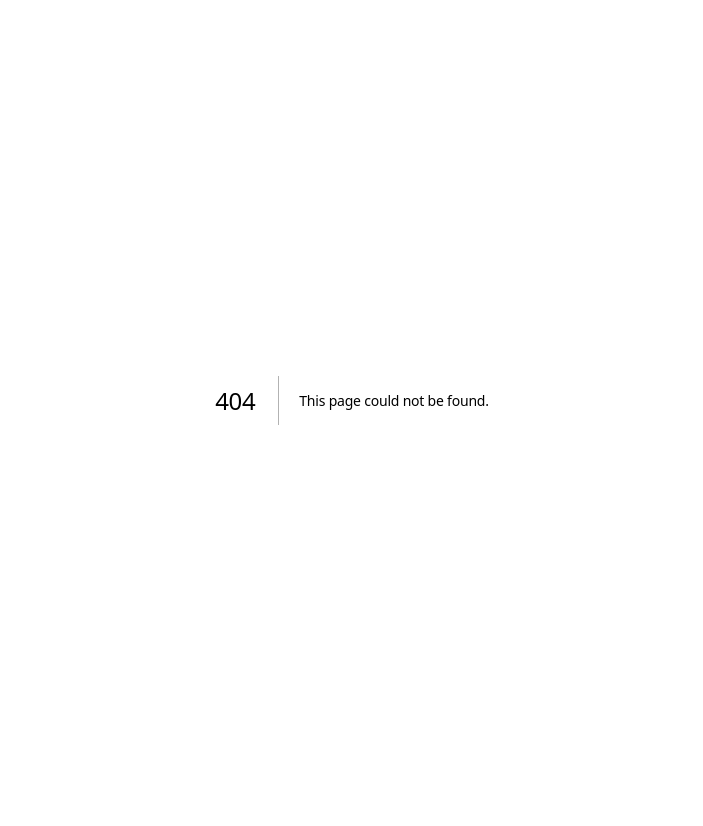
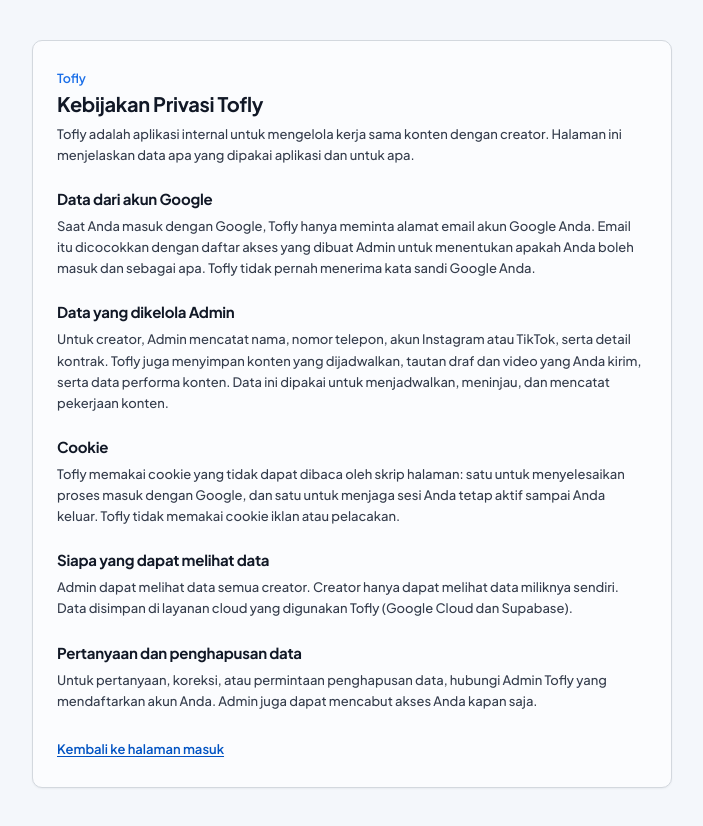
Before and after one commit to PROPENSI-PPL-Tofly/tofly-ugc-management, a Next.js app in the folder frontend/: page /privasi in a window 1280 px wide. Before the commit this address had no page. Shown: the whole page, without its empty margins (288-991 px from the left). Before the commit the page ends 800 px from the top, so only its background shows below. Built offline with nearby package versions, Linux system fonts and the light colour scheme.

Commit message:
[GREEN] Add the Kebijakan Privasi page for the Google consent screen, describing only what Tofly does, and link it from the login page

```diff
--- a/frontend/src/app/login/page.tsx
+++ b/frontend/src/app/login/page.tsx
@@ -1,3 +1,4 @@
+import Link from "next/link";
 import { buttonClasses } from "@/components/ui/button-classes";
 import { Panel } from "@/components/ui/panel";
 import { loginErrorMessage } from "@/lib/login-errors";
@@ -73,6 +74,14 @@ export default async function LoginPage({
             </a>
           </div>
         </Panel>
+        <p className="mt-4 text-center text-[12.5px]">
+          <Link
+            href="/privasi"
+            className="text-muted underline underline-offset-2 hover:text-ink"
+          >
+            Kebijakan Privasi
+          </Link>
+        </p>
       </div>
     </main>
   );
--- /dev/null
+++ b/frontend/src/app/privasi/page.tsx
@@ -0,0 +1,76 @@
+import Link from "next/link";
+import { Panel } from "@/components/ui/panel";
+
+export const metadata = {
+  title: "Kebijakan Privasi — Tofly",
+};
+
+const SECTION = "mt-6 text-[15px]";
+const BODY = "mt-2 text-[13px] leading-relaxed text-ink-2";
+
+/**
+ * The privacy policy Google links from its consent screen (Google Auth Platform → Branding).
+ * Public like /login, and limited to what the app actually does: no retention periods,
+ * company details or promises the product has not made.
+ */
+export default function PrivacyPage() {
+  return (
+    <main className="flex flex-1 justify-center px-4 py-10">
+      <div className="w-full max-w-[640px]">
+        <Panel>
+          <article className="px-6 py-7">
+            <p className="text-[12.5px] font-semibold text-accent">Tofly</p>
+            <h1 className="mt-1 text-[20px]">Kebijakan Privasi Tofly</h1>
+            <p className={BODY}>
+              Tofly adalah aplikasi internal untuk mengelola kerja sama konten dengan creator. Halaman
+              ini menjelaskan data apa yang dipakai aplikasi dan untuk apa.
+            </p>
+
+            <h2 className={SECTION}>Data dari akun Google</h2>
+            <p className={BODY}>
+              Saat Anda masuk dengan Google, Tofly hanya meminta alamat email akun Google Anda. Email
+              itu dicocokkan dengan daftar akses yang dibuat Admin untuk menentukan apakah Anda boleh
+              masuk dan sebagai apa. Tofly tidak pernah menerima kata sandi Google Anda.
+            </p>
+
+            <h2 className={SECTION}>Data yang dikelola Admin</h2>
+            <p className={BODY}>
+              Untuk creator, Admin mencatat nama, nomor telepon, akun Instagram atau TikTok, serta
+              detail kontrak. Tofly juga menyimpan konten yang dijadwalkan, tautan draf dan video yang
+              Anda kirim, serta data performa konten. Data ini dipakai untuk menjadwalkan, meninjau, dan
+              mencatat pekerjaan konten.
+            </p>
+
+            <h2 className={SECTION}>Cookie</h2>
+            <p className={BODY}>
+              Tofly memakai cookie yang tidak dapat dibaca oleh skrip halaman: satu untuk menyelesaikan
+              proses masuk dengan Google, dan satu untuk menjaga sesi Anda tetap aktif sampai Anda
+              keluar. Tofly tidak memakai cookie iklan atau pelacakan.
+            </p>
+
+            <h2 className={SECTION}>Siapa yang dapat melihat data</h2>
+            <p className={BODY}>
+              Admin dapat melihat data semua creator. Creator hanya dapat melihat data miliknya sendiri.
+              Data disimpan di layanan cloud yang digunakan Tofly (Google Cloud dan Supabase).
+            </p>
+
+            <h2 className={SECTION}>Pertanyaan dan penghapusan data</h2>
+            <p className={BODY}>
+              Untuk pertanyaan, koreksi, atau permintaan penghapusan data, hubungi Admin Tofly yang
+              mendaftarkan akun Anda. Admin juga dapat mencabut akses Anda kapan saja.
+            </p>
+
+            <p className="mt-7 text-[13px]">
+              <Link
+                href="/login"
+                className="font-semibold text-accent-deep underline underline-offset-2 hover:text-accent"
+              >
+                Kembali ke halaman masuk
+              </Link>
+            </p>
+          </article>
+        </Panel>
+      </div>
+    </main>
+  );
+}
```
